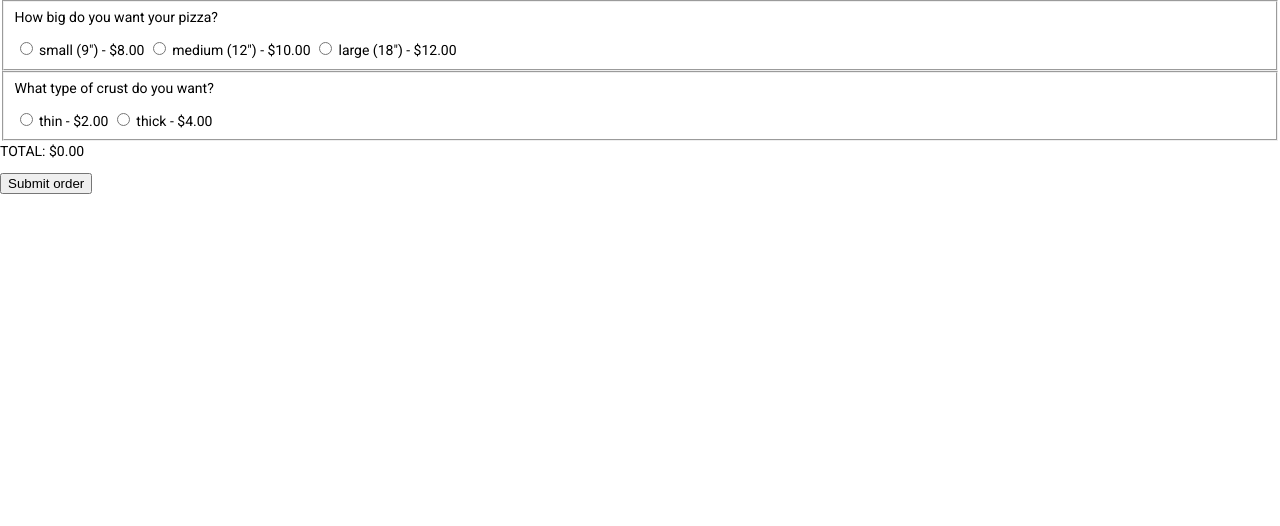
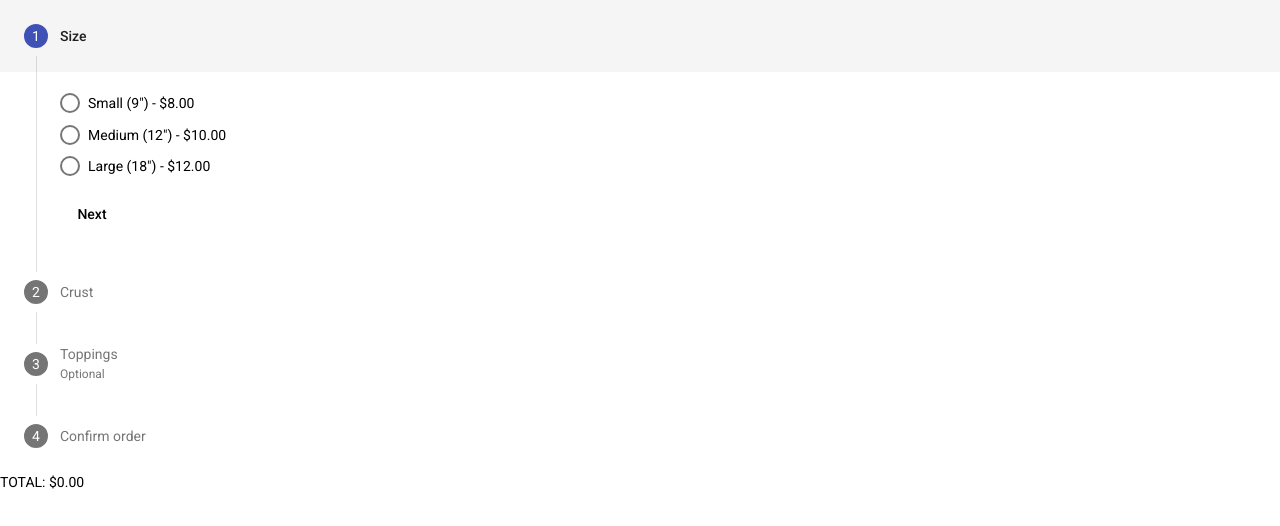
Before and after one commit to jhainavarro/pizza-maker, an Angular app: page / in a window 1280 px wide. Shown: the top 526 px of the page. Built offline with nearby package versions, Linux system fonts and the light colour scheme.

Commit message:
Refactor form to use Angular Material components

```diff
--- a/src/app/app.component.ts
+++ b/src/app/app.component.ts
@@ -10,41 +10,71 @@ import { required, tooManyToppings } from "./validators/validators";
 @Component({
   selector: "app-root",
   template: `
-    <form (submit)="onSubmit()">
-      <fieldset>
+    <form>
+      <mat-vertical-stepper linear>
+        <mat-step
+          label="Size"
+          [stepControl]="sizeControl"
+          errorMessage="Required"
+        >
           <app-pizza-size
             [control]="sizeControl"
             [sizes]="SIZES"
           ></app-pizza-size>
-      </fieldset>
+          <button mat-button matStepperNext>Next</button>
+        </mat-step>
 
-      <fieldset>
+        <mat-step
+          label="Crust"
+          [stepControl]="crustControl"
+          errorMessage="Required"
+        >
           <app-pizza-crust
             [control]="crustControl"
             [crusts]="CRUSTS"
           ></app-pizza-crust>
-      </fieldset>
+          <button mat-button matStepperPrevious>Back</button>
+          <button mat-button matStepperNext>Next</button>
+        </mat-step>
 
-      <fieldset *ngIf="sizeControl?.valueChanges | async as size">
+        <mat-step
+          label="Toppings"
+          [stepControl]="toppingsControl"
+          optional
+          [hasError]="
+            (toppingsControl.touched || toppingsControl.dirty) &&
+            pizza.errors?.tooManyToppings
+          "
+          errorMessage="Too many toppings selected"
+        >
+          <ng-container
+            *ngIf="sizeControl?.valueChanges | async as size; else requireSize"
+          >
             <app-pizza-toppings
               [control]="toppingsControl"
               [freeToppings]="FREE_TOPPINGS"
               [maxToppings]="size.maxToppings"
               [toppings]="TOPPINGS"
             ></app-pizza-toppings>
-        <app-validation
-          *ngIf="
-            (toppingsControl.touched || toppingsControl.dirty) &&
-            pizza.errors?.tooManyToppings
-          "
-          [errors]="pizza.errors"
-        ></app-validation>
-      </fieldset>
+            <mat-error
+              *ngIf="toppingsControl.touched && pizza.errors?.tooManyToppings"
+              ><p>Choose up to {{ size.maxToppings }} only</p></mat-error
+            >
+          </ng-container>
+          <ng-template #requireSize>
+            <p>Please choose a pizze size first!</p>
+          </ng-template>
+          <button mat-button matStepperPrevious>Back</button>
+          <button mat-button matStepperNext>Next</button>
+        </mat-step>
+
+        <mat-step label="Confirm order">
+          TODO
+        </mat-step>
+      </mat-vertical-stepper>
+    </form>
 
     <p>TOTAL: {{ total$ | async | currency }}</p>
-
-      <button type="submit">Submit order</button>
-    </form>
   `,
 })
 export class AppComponent implements OnInit {
@@ -121,6 +151,7 @@ export class AppComponent implements OnInit {
   get crustControl() {
     return this.pizza.get("crust");
   }
+
   get toppingsControl() {
     return this.pizza.get("toppings") as FormArray;
   }
--- a/src/app/app.module.ts
+++ b/src/app/app.module.ts
@@ -1,13 +1,18 @@
+import { STEPPER_GLOBAL_OPTIONS } from "@angular/cdk/stepper";
 import { NgModule } from "@angular/core";
 import { FormsModule, ReactiveFormsModule } from "@angular/forms";
+import { MatButtonModule } from "@angular/material/button";
+import { MatCheckboxModule } from "@angular/material/checkbox";
+import { MatFormFieldModule } from "@angular/material/form-field";
+import { MatRadioModule } from "@angular/material/radio";
+import { MatStepperModule } from "@angular/material/stepper";
 import { BrowserModule } from "@angular/platform-browser";
+import { BrowserAnimationsModule } from "@angular/platform-browser/animations";
 import { AppRoutingModule } from "./app-routing.module";
 import { AppComponent } from "./app.component";
 import { PizzaCrustComponent } from "./pizza-crust/pizza-crust.component";
 import { PizzaSizeComponent } from "./pizza-size/pizza-size.component";
 import { PizzaToppingsComponent } from "./pizza-toppings/pizza-toppings.component";
-import { ValidationComponent } from "./shared/validation.component";
-import { BrowserAnimationsModule } from '@angular/platform-browser/animations';
 
 @NgModule({
   declarations: [
@@ -15,9 +20,25 @@ import { BrowserAnimationsModule } from '@angular/platform-browser/animations';
     PizzaSizeComponent,
     PizzaCrustComponent,
     PizzaToppingsComponent,
-    ValidationComponent,
   ],
-  imports: [BrowserModule, AppRoutingModule, FormsModule, ReactiveFormsModule, BrowserAnimationsModule],
+  imports: [
+    BrowserModule,
+    AppRoutingModule,
+    FormsModule,
+    ReactiveFormsModule,
+    BrowserAnimationsModule,
+    MatStepperModule,
+    MatFormFieldModule,
+    MatRadioModule,
+    MatButtonModule,
+    MatCheckboxModule,
+  ],
+  providers: [
+    {
+      provide: STEPPER_GLOBAL_OPTIONS,
+      useValue: { showError: true },
+    },
+  ],
   bootstrap: [AppComponent],
 })
 export class AppModule {}
--- a/src/app/pizza-crust/pizza-crust.component.ts
+++ b/src/app/pizza-crust/pizza-crust.component.ts
@@ -5,24 +5,15 @@ import { Crust } from "./pizza-crust.model";
 @Component({
   selector: "app-pizza-crust",
   template: `
-    <p>What type of crust do you want?</p>
-    <ng-container *ngFor="let crust of crusts">
-      <label>
-        <input
-          type="radio"
-          name="crust"
-          [value]="crust"
-          [formControl]="control"
-        />
+    <mat-radio-group [formControl]="control" class="radio-group">
+      <mat-radio-button
+        *ngFor="let crust of crusts"
+        [value]="crust"
+        class="radio-button"
+      >
         {{ crust.name }} - {{ crust.price | currency }}
-      </label>
-    </ng-container>
-
-    <app-validation
-      *ngIf="control?.invalid && (control.touched || control.dirty)"
-      [errors]="this.control.errors"
-    >
-    </app-validation>
+      </mat-radio-button>
+    </mat-radio-group>
   `,
 })
 export class PizzaCrustComponent {
--- a/src/app/pizza-size/pizza-size.component.ts
+++ b/src/app/pizza-size/pizza-size.component.ts
@@ -5,23 +5,15 @@ import { Size } from "./pizza-size.model";
 @Component({
   selector: "app-pizza-size",
   template: `
-    <p>How big do you want your pizza?</p>
-    <ng-container *ngFor="let size of sizes">
-      <label>
-        <input
-          type="radio"
-          name="size"
-          [value]="size"
-          [formControl]="control"
-        />
+    <mat-radio-group [formControl]="control" class="radio-group" required>
+      <mat-radio-button
+        *ngFor="let size of sizes"
+        [value]="size"
+        class="radio-button"
+      >
         {{ size.name }} ({{ size.inches }}") - {{ size.price | currency }}
-      </label>
-    </ng-container>
-
-    <app-validation
-      *ngIf="control?.invalid && (control.touched || control.dirty)"
-      [errors]="this.control.errors"
-    ></app-validation>
+      </mat-radio-button>
+    </mat-radio-group>
   `,
 })
 export class PizzaSizeComponent {
--- a/src/app/pizza-toppings/pizza-toppings.component.ts
+++ b/src/app/pizza-toppings/pizza-toppings.component.ts
@@ -5,30 +5,41 @@ import { PRICE_PER_TOPPING, Toppings } from "./pizza-toppings.model";
 @Component({
   selector: "app-pizza-toppings",
   template: `
-    <p>Choose up to {{ maxToppings }} toppings</p>
-    <ng-container
-      *ngIf="freeToppings > 0; then hasFreeToppings; else noFreeToppings"
-    ></ng-container>
-    <label *ngFor="let topping of control.controls; let i = index">
-      <input type="checkbox" [formControl]="control.controls[i]" />
-      {{ toppings[i] }}
-    </label>
-
-    <ng-template #hasFreeToppings>
+    <ng-container *ngIf="freeToppings > 0; else noFreeToppings">
       <p>
-        (You have {{ freeToppings }} free toppings! Additional toppings cost
-        {{ PRICE_PER_TOPPING | currency }} each)
+        Your pizza comes with {{ freeToppings }} free toppings! You can have up
+        to {{ maxToppings }}.
       </p>
-    </ng-template>
+      <p>Additional toppings cost {{ PRICE_PER_TOPPING | currency }} each.</p>
+    </ng-container>
     <ng-template #noFreeToppings>
-      <p>(Toppings cost {{ PRICE_PER_TOPPING | currency }} each)</p>
+      <p>Toppings cost {{ PRICE_PER_TOPPING | currency }} each</p>
     </ng-template>
 
-    <app-validation
-      *ngIf="control.invalid && (control.touched || control.dirty)"
-      [errors]="this.control.errors"
-    ></app-validation>
+    <div class="checkbox-group">
+      <mat-checkbox
+        *ngFor="let topping of control.controls; let i = index"
+        [formControl]="topping"
+        class="checkbox"
+      >
+        {{ toppings[i] }}
+      </mat-checkbox>
+    </div>
   `,
+  styles: [
+    `
+      .checkbox-group {
+        display: flex;
+        flex-direction: column;
+        margin: 15px 0;
+      }
+
+      .checkbox {
+        margin: 5px;
+        text-transform: capitalize;
+      }
+    `,
+  ],
 })
 export class PizzaToppingsComponent {
   PRICE_PER_TOPPING = PRICE_PER_TOPPING;
--- a/src/app/shared/validation.component.ts
+++ /dev/null
@@ -1,27 +0,0 @@
-import { Component, Input } from "@angular/core";
-import { ValidationErrors } from "@angular/forms";
-
-@Component({
-  selector: "app-validation",
-  template: `
-    <div class="error">
-      <ng-container *ngFor="let error of errorList">
-        {{ error }}
-      </ng-container>
-    </div>
-  `,
-  styles: [
-    `
-      .error {
-        color: red;
-      }
-    `,
-  ],
-})
-export class ValidationComponent {
-  @Input() errors: ValidationErrors | null;
-
-  get errorList() {
-    return this.errors ? Object.values(this.errors) : [];
-  }
-}
--- a/src/styles.css
+++ b/src/styles.css
@@ -2,3 +2,14 @@
 
 html, body { height: 100%; }
 body { margin: 0; font-family: Roboto, "Helvetica Neue", sans-serif; }
+
+.radio-group {
+    display: flex;
+    flex-direction: column;
+    margin: 15px 0;
+  }
+
+  .radio-button {
+    margin: 5px 0;
+    text-transform: capitalize;
+  }
```
Lines whose indentation alone changed are shown as unchanged.
